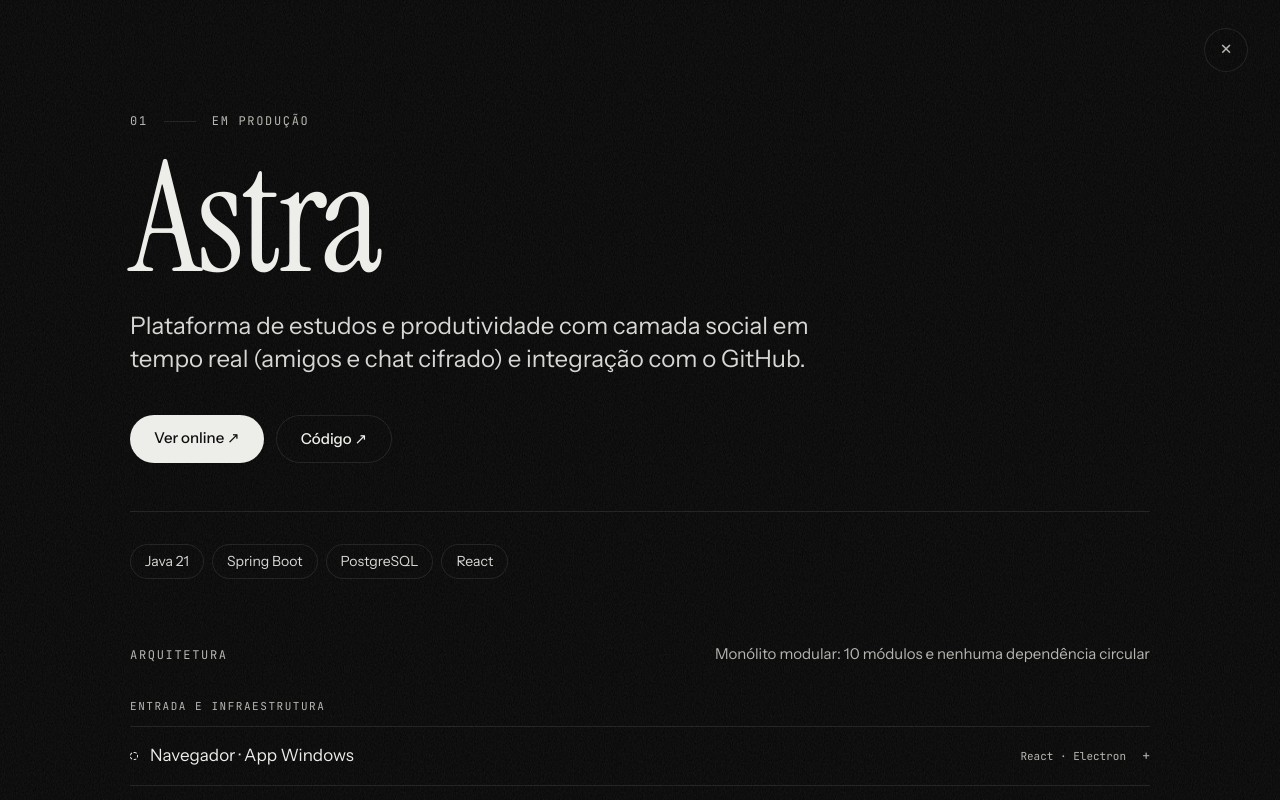
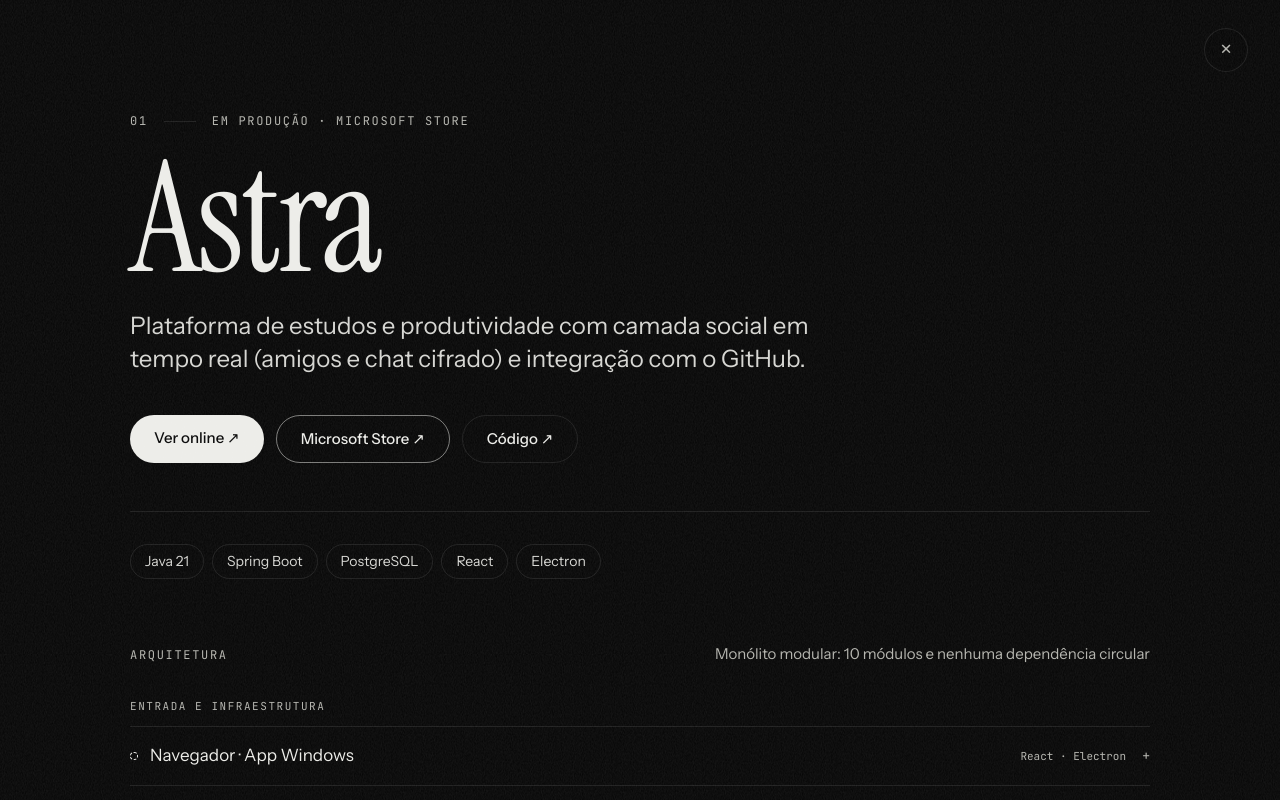
Before and after one commit to KauanDiNubila/kauan-dev, a React (Vite) app: page / in a window 1280 px wide. Both pictures are taken after a click on the button 640 px from the left and 2505 px from the top of the page. Shown: the part 2105-2905 px from the top of the page. Built offline with nearby package versions, Linux system fonts and the light colour scheme.

Commit message:
Highlight Astra on the Microsoft Store in the Astra case

```diff
--- a/src/components/Projects.tsx
+++ b/src/components/Projects.tsx
@@ -30,6 +30,16 @@
         >
           Ver online ↗
         </a>
+        {project.store && (
+          <a
+            href={project.store}
+            target="_blank"
+            rel="noopener noreferrer"
+            className="rounded-full border border-foreground/50 px-6 py-3 text-[15px] font-medium text-foreground transition-colors hover:border-foreground hover:bg-foreground/5"
+          >
+            Microsoft Store ↗
+          </a>
+        )}
         <a
           href={project.repo}
           target="_blank"
@@ -60,7 +70,7 @@
 
       <section data-sheet-item className="mt-16">
         <h4 className="mb-6 font-mono text-[12px] tracking-[0.14em] text-muted uppercase">Destaques</h4>
-        <ol className="grid gap-x-10 border-t border-line md:grid-cols-3">
+        <ol className={`grid gap-x-10 border-t border-line ${project.features.length % 3 === 0 ? "md:grid-cols-3" : "md:grid-cols-2"}`}>
           {project.features.map((f, i) => (
             <li key={f} className="flex gap-3 border-b border-line py-5 md:border-b-0">
               <span className="pt-1 font-mono text-[12px] text-muted">{String(i + 1).padStart(2, "0")}</span>
@@ -72,7 +82,7 @@
 
       <section data-sheet-item className="mt-14">
         <h4 className="mb-6 font-mono text-[12px] tracking-[0.14em] text-muted uppercase">Decisões</h4>
-        <dl className="grid gap-x-10 border-t border-line md:grid-cols-3">
+        <dl className={`grid gap-x-10 border-t border-line ${project.decisions.length % 3 === 0 ? "md:grid-cols-3" : "md:grid-cols-2"}`}>
           {project.decisions.map((d) => (
             <div key={d.q} className="border-b border-line py-6 md:border-b-0">
               <dt className="font-serif text-[clamp(22px,2vw,27px)] leading-tight">{d.q}</dt>
--- a/src/data/projects.ts
+++ b/src/data/projects.ts
@@ -6,6 +6,7 @@
   summary: string
   repo: string
   live: string
+  store?: string
   desc: string
   features: string[]
   decisions: { q: string; a: string }[]
@@ -17,12 +18,14 @@
     index: "01",
     slug: "astra",
     name: "Astra",
-    tag: "em produção",
+    tag: "em produção · Microsoft Store",
     summary: "Ecossistema de estudos e produtividade full-stack",
     repo: "https://github.com/KauanDiNubila/astra",
     live: "https://astra-app.dev",
+    store: "https://apps.microsoft.com/detail/9NRB7QNCJGSP?hl=pt-br&gl=BR",
     desc: "Plataforma de estudos e produtividade com camada social em tempo real (amigos e chat cifrado) e integração com o GitHub.",
     features: [
+      "Publicado na Microsoft Store: app para Windows aprovado na certificação da Microsoft, com chamadas de voz e vídeo e compartilhamento de tela com o som do sistema.",
       "Senha em BCrypt, com recusa de senhas vazadas, e login com Google e GitHub.",
       "Exportação de dados da LGPD montada a partir do que cada módulo expõe, sem acessar o banco dos vizinhos.",
       "Testes de integração em Postgres real, rodando no CI.",
@@ -37,11 +40,15 @@
         a: "Progresso, metas, streak, heatmap e ranking são calculados a partir das sessões, nunca guardados em tabela própria. Não existe número que possa ficar desatualizado em relação ao que realmente aconteceu.",
       },
       {
+        q: "Como o app chegou à Microsoft Store?",
+        a: "O site já era a fonte única, então o app para Windows é uma casca Electron fina que carrega o próprio Astra: o front continua se atualizando pela Vercel, sem novo instalador. Para a loja, o pacote AppX leva a identidade do Partner Center, não se atualiza sozinho (a loja cuida disso) e passa pela certificação, que revisa classificação etária, política de privacidade e permissões.",
+      },
+      {
         q: "Por que refresh token rotativo?",
         a: "O token de acesso dura 15 minutos. O refresh token muda a cada uso; se um token já usado reaparecer, é sinal de roubo e a sessão inteira é revogada.",
       },
     ],
-    tech: ["Java 21", "Spring Boot", "PostgreSQL", "React"],
+    tech: ["Java 21", "Spring Boot", "PostgreSQL", "React", "Electron"],
   },
   {
     index: "02",
```
